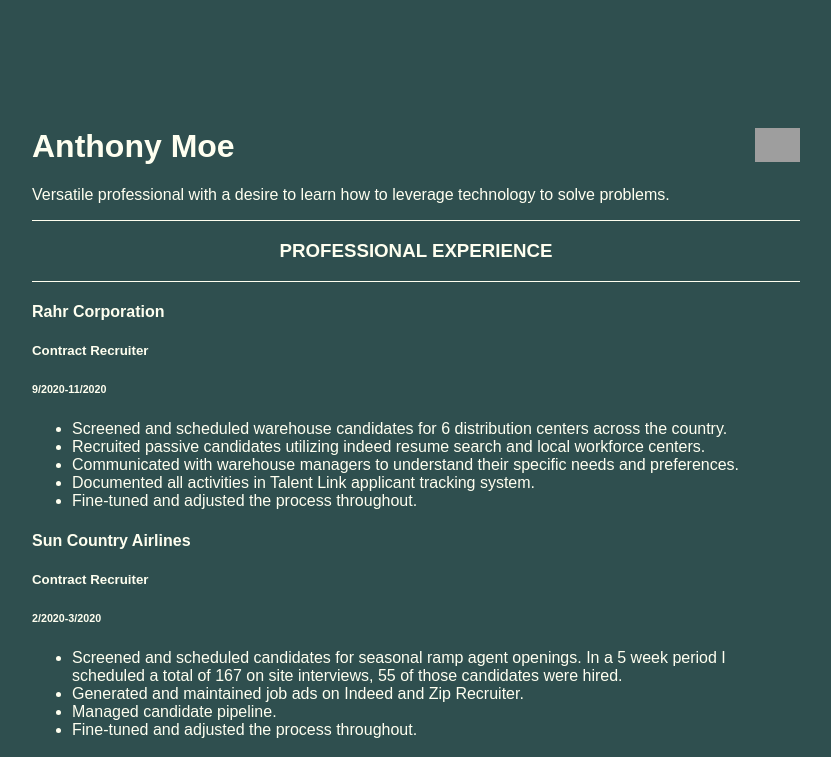
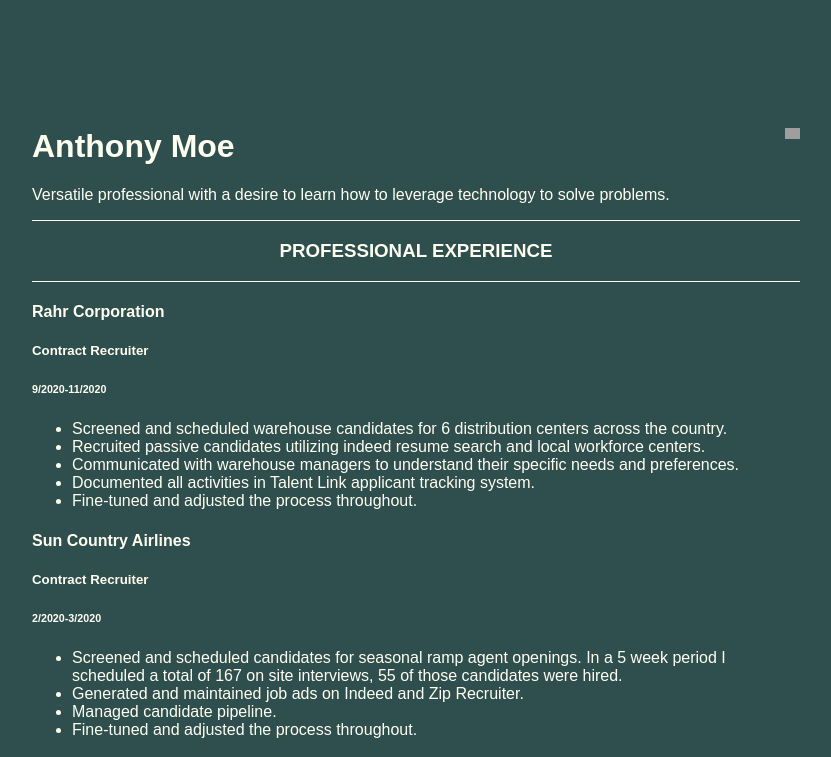
Before and after one commit to Anthonymoe/anthonymoe.github.io, a plain HTML site: page index.html in a window 1280 px wide. Shown: the top 757 px of the page, without its empty margins (224-1055 px from the left). Drawn offline with Linux system fonts and the light colour scheme; grey boxes are pictures that could not be loaded.

Commit message:
Update style.css

```diff
--- a/style.css
+++ b/style.css
@@ -6,7 +6,7 @@ body {
 }
 
 img{
-  width: 45px;
+  width: 15px;
 }
 
 .exp-header {
```
